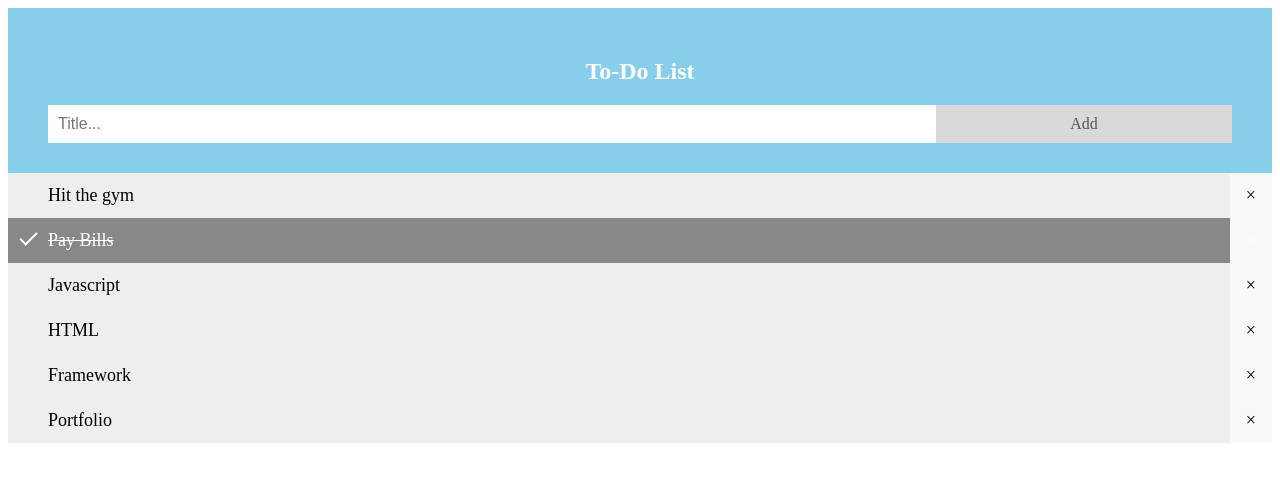
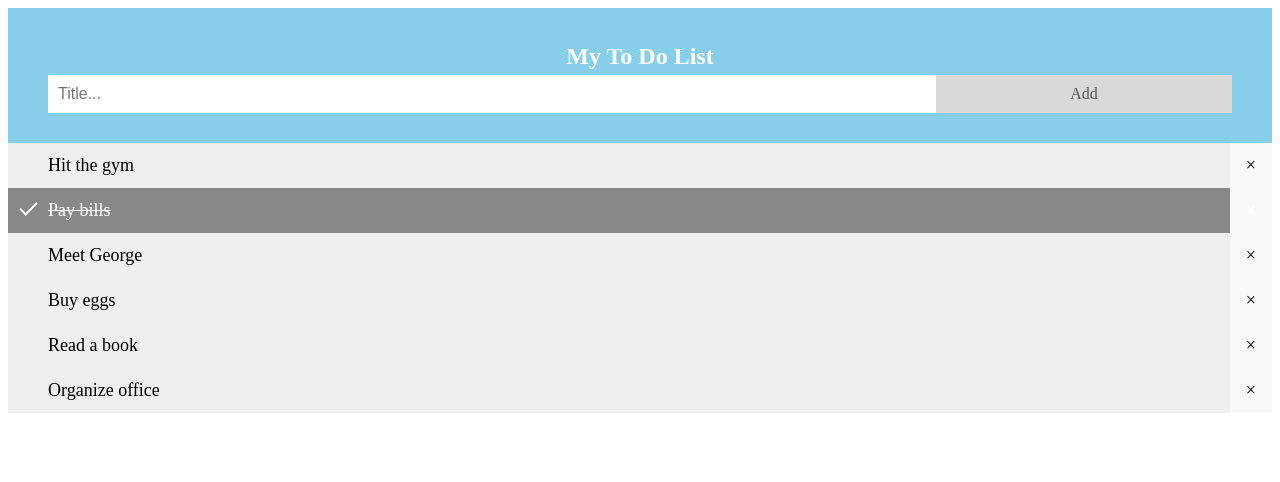
Before and after one commit to gagdv/todo, a plain HTML site: page index.html in a window 1280 px wide. Drawn offline with Linux system fonts and the light colour scheme.

Commit message:
MyDiv edited to work better with the JS file. Todo Js fixed, Add, delete and check function are all working and to do list is ready to use

```diff
--- a/index.html
+++ b/index.html
@@ -1,27 +1,27 @@
 <!DOCTYPE html>
 <html lang="en">
 <head>
+   <meta name="viewport" content="width=device-width, initial-scale=1">
     <meta charset="UTF-8">
     <title>To-Do List</title>
 
     <link rel="stylesheet" type="text/css" href="style.css">
 </head>
 <body>
-   <div id="myDIV" class="header">
-   <h2>To-Do List</h2>
-   <input type="text" id="myInput" placeholder="Title...">
+ <div id="myDIV" class="header">
+  <h2 style="margin:5px">My To Do List</h2>
+  <input type="text" id="myInput" placeholder="Title...">
   <span onclick="newElement()" class="addBtn">Add</span>
-   </div>
+</div>
 
-    <ul id="myUl">
-        <li>Hit the gym</li>
-        <li class="checked">Pay Bills</li>
-        <li>Javascript</li>
-        <li>HTML</li>
-        <li>Framework</li>
-        <li>Portfolio</li>
-
-    </ul>
+<ul id="myUL">
+  <li>Hit the gym</li>
+  <li class="checked">Pay bills</li>
+  <li>Meet George</li>
+  <li>Buy eggs</li>
+  <li>Read a book</li>
+  <li>Organize office</li>
+</ul>
 </body>
 <script src="todo.js"></script>
 </html>
```
Also changed, not shown: todo.js (+9 -10 lines).
